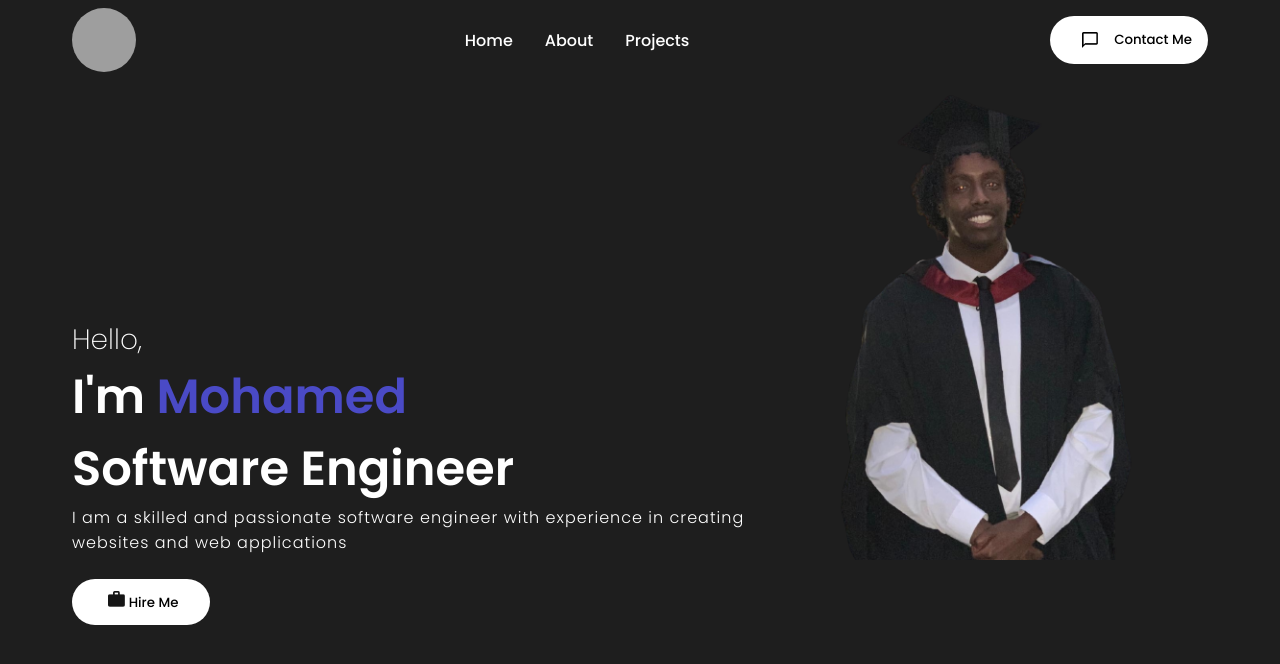
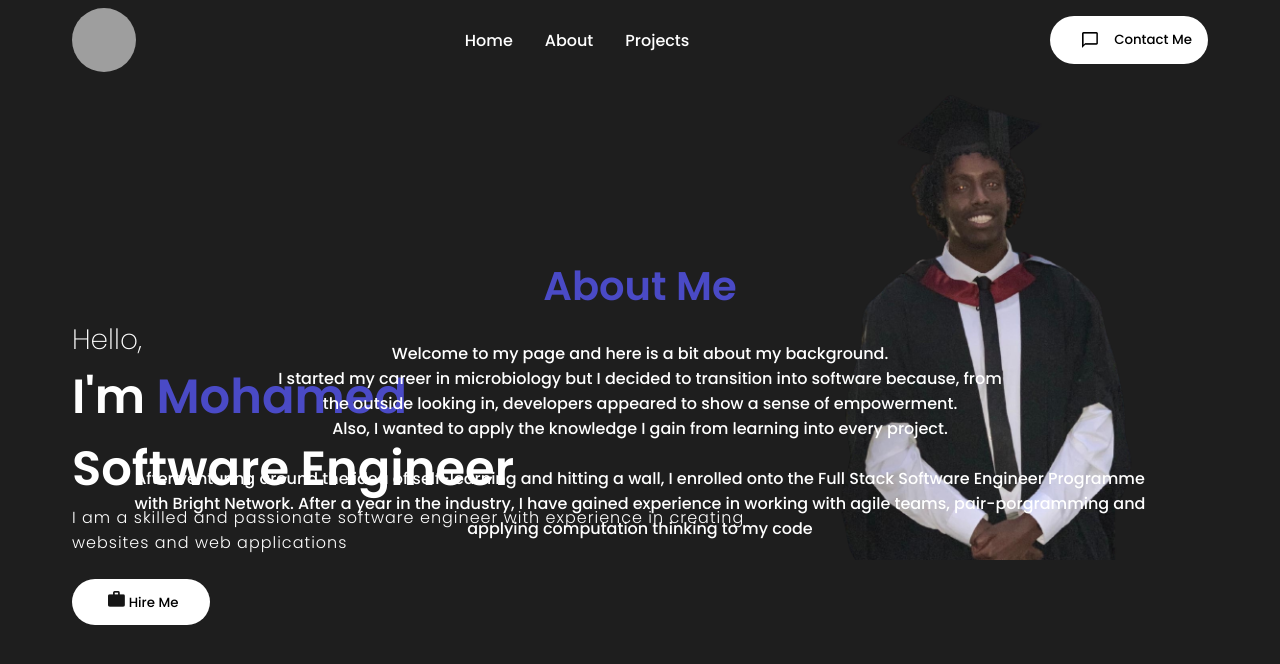
Before and after one commit to MAIsmail1/Portfolio, a React (Create React App) app in the folder portfolio/: page / in a window 1280 px wide. Shown: the top 664 px of the page. Built offline with nearby package versions, Linux system fonts and the light colour scheme; grey boxes are pictures that could not be loaded.

Commit message:
added about me section

```diff
--- a/portfolio/src/components/Skills/skills.css
+++ b/portfolio/src/components/Skills/skills.css
@@ -0,0 +1,19 @@
+#skills{
+    overflow: hidden;
+    top: -65rem;
+    width: 100vw;
+    max-width: 65rem;
+    display: flex;
+    flex-direction: column;
+    align-items: center;
+    justify-content: center;
+    text-align: center;
+    margin: 0 auto;
+    position: relative;
+}
+
+.title {
+    color: rgb(74, 74, 198);
+    font-size: 2.5rem;
+    font-weight: bold;
+}
--- a/portfolio/src/components/Skills/skills.js
+++ b/portfolio/src/components/Skills/skills.js
@@ -4,9 +4,20 @@ import './skills.css';
 const Skills = () => {
   return (
     <section id="skills">
-        <p className="aboutme">
-
-        </p>
+            <span className="title">About Me</span>
+            <br />
+            <span className="introMe">
+            Welcome to my page and here is a bit about my background. <br />
+            I started my career in microbiology but I decided to transition into software because, from<br />
+             the outside looking in, developers appeared to show a sense of empowerment.<br />
+            Also, I wanted to apply the knowledge I gain from learning into every project.
+            </span> <br />
+            <span className="journey">
+            After venturing around the idea of self-learning and hitting a wall, I enrolled onto the Full Stack Software Engineer Programme with
+            Bright Network. After a year in the industry, I have gained experience in working with agile teams, pair-porgramming and applying
+            computation thinking to my code
+            </span>
+            <br /><br />
     </section>
   )
 }
```
